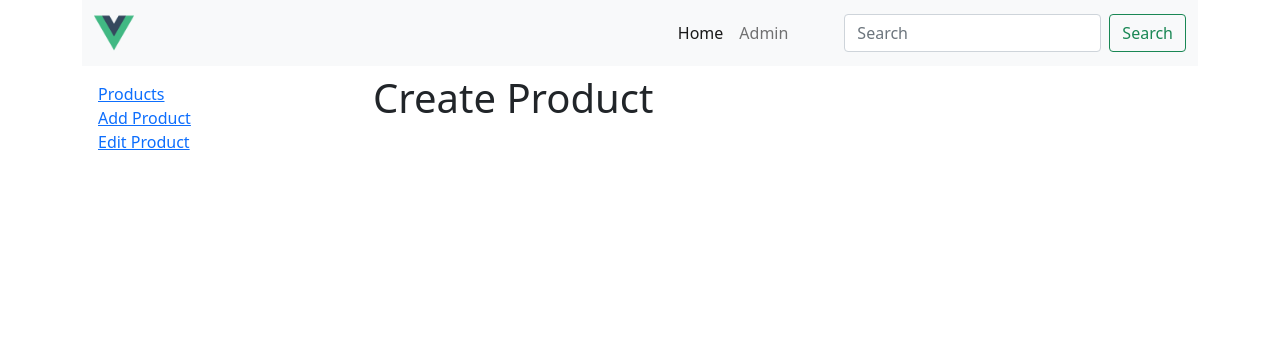
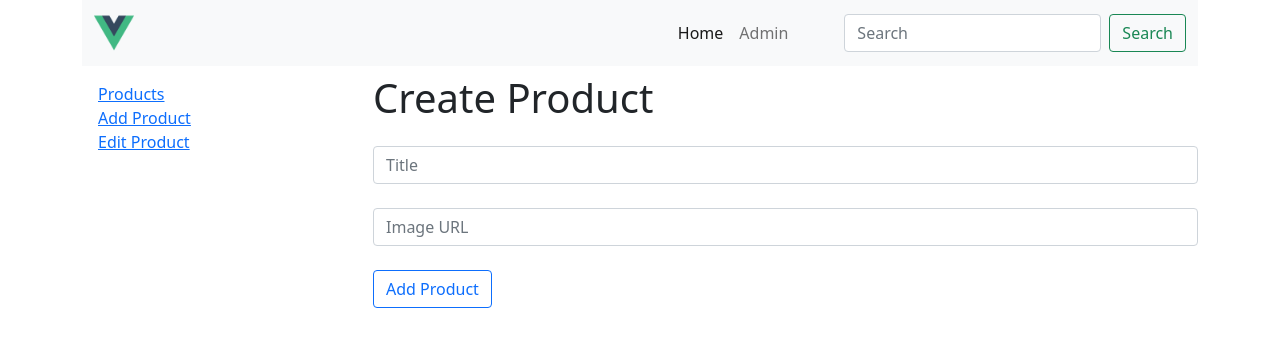
Before and after one commit to anykate/vue-3-crud, a Vue app: page /admin/products/create in a window 1280 px wide. Shown: the top 346 px of the page. Built offline with nearby package versions, Linux system fonts and the light colour scheme.

Commit message:
Add Product

```diff
--- a/src/pages/admin/ProductCreate.vue
+++ b/src/pages/admin/ProductCreate.vue
@@ -1,12 +1,61 @@
 <template>
   <div class="mt-2">
     <h1>Create Product</h1>
+    <form @submit.prevent="addItem" method="POST">
+      <div class="my-4">
+        <input
+          type="text"
+          class="form-control"
+          placeholder="Title"
+          id="title"
+          name="title"
+          v-model="title"
+        />
+        <div class="my-4">
+          <input
+            type="text"
+            class="form-control"
+            placeholder="Image URL"
+            id="image"
+            name="image"
+            v-model="image"
+          />
+        </div>
+        <button class="btn btn-outline-primary">Add Product</button>
+      </div>
+    </form>
   </div>
 </template>
 
 <script>
+import { ref } from 'vue'
+import { useRouter } from 'vue-router'
+
 export default {
-  name: "ProductCreate"
+  name: "ProductCreate",
+  setup() {
+    const title = ref('')
+    const image = ref('')
+    const router = useRouter()
+
+    const addItem = async () => {
+      await fetch('http://localhost:3000/products', {
+        method: 'POST',
+        headers: { 'Content-type': 'application/json' },
+        body: JSON.stringify({
+          title: title.value,
+          image: image.value
+        })
+      })
+      await router.push('/admin/products')
+    }
+
+    return {
+      title,
+      image,
+      addItem,
+    }
+  }
 }
 </script>
 
--- a/src/pages/admin/Products.vue
+++ b/src/pages/admin/Products.vue
@@ -1,6 +1,11 @@
 <template>
   <div class="mt-2">
     <h1>Products</h1>
+    <router-link
+      :to="{ name: 'ProductCreate' }"
+      class="btn btn-outline-primary mt-2"
+      >Add Product</router-link
+    >
     <table class="table table-sm table-bordered my-4">
       <thead>
         <tr>
@@ -17,7 +22,7 @@
           <td>
             <img
               :src="product.image"
-              alt="product.title"
+              :alt="product.title"
               class="img-fluid"
               width="90"
             />
```
